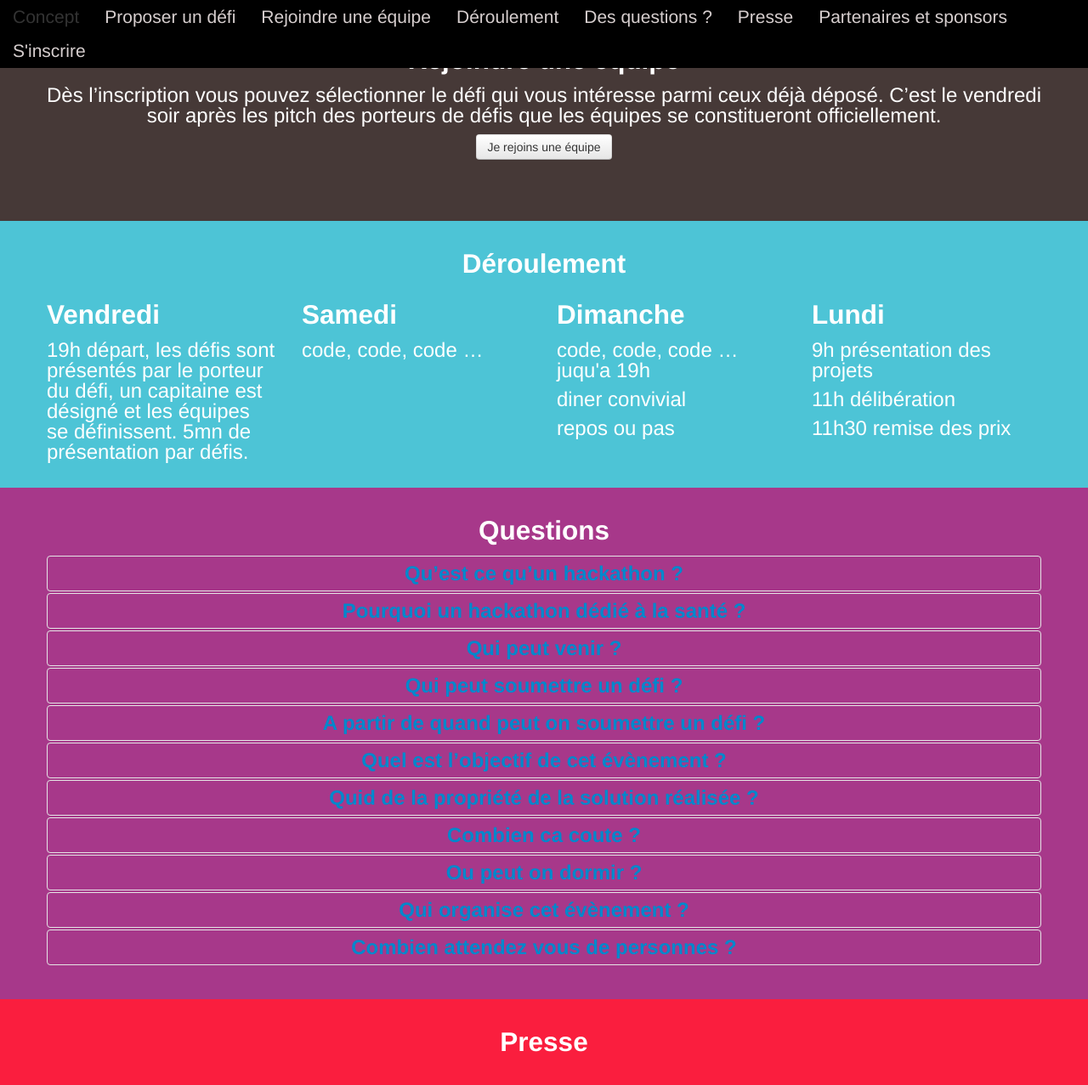
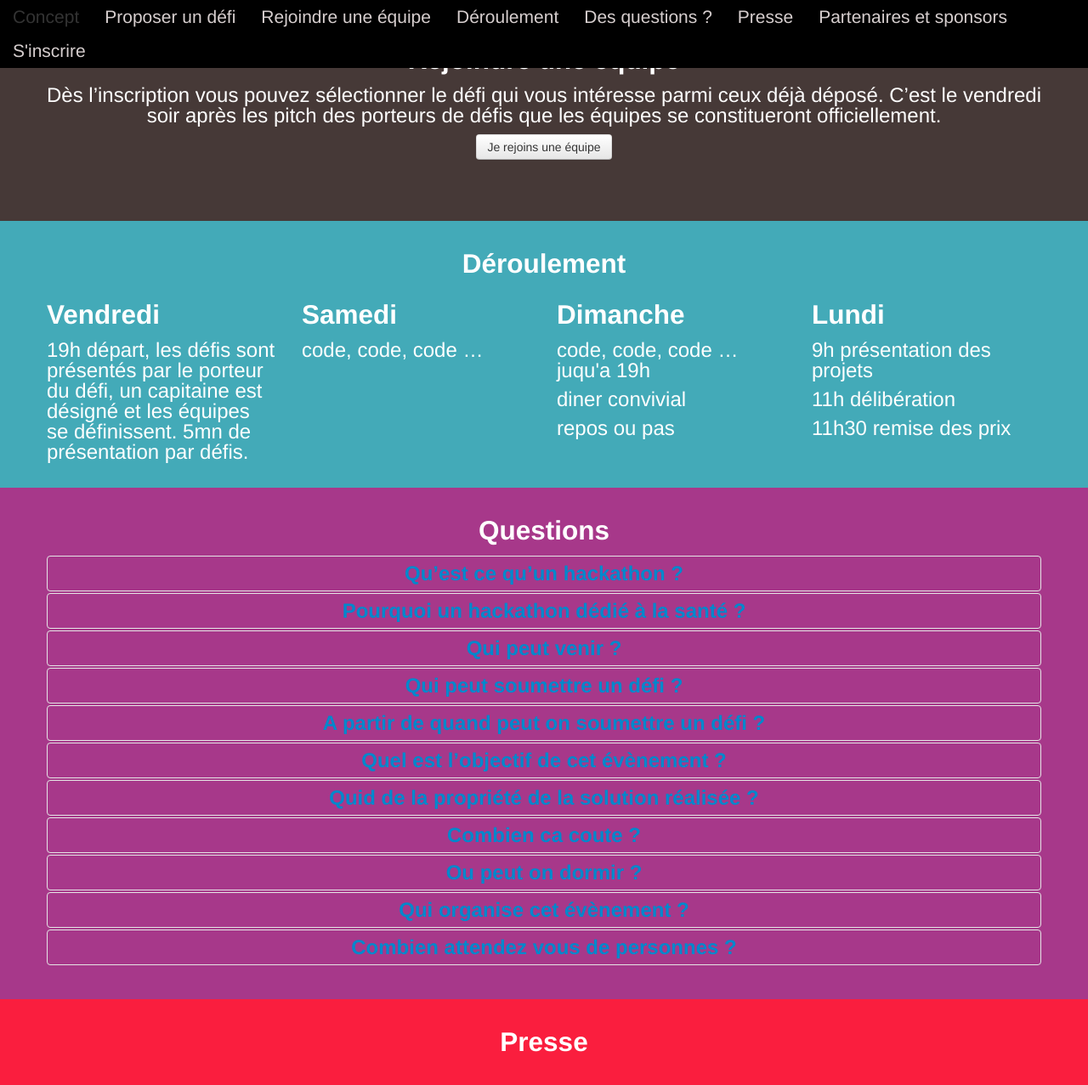
Before and after one commit to AlsaceDigitale/medhack, a Jekyll site: the page index.html, which Jekyll copies as it is, in a window 1280 px wide and 1400 px high, scrolled down 1334 px. Shown: the top 1277 px of the window at 85% size. Built offline with Jekyll 4.4.1, drawn with Linux system fonts in a browser that asks for light colours.

Commit message:
background " déroulement"

```diff
--- a/css/style.css
+++ b/css/style.css
@@ -162,7 +162,7 @@ section p {
     color: white;
 }
 .deroulement {
-    background-color: #4dc4d6;
+    background-color: #43AAB8;
     color: white;
 }
 .questions {
```
Also changed, not shown: index.html (line endings or trailing spaces).
